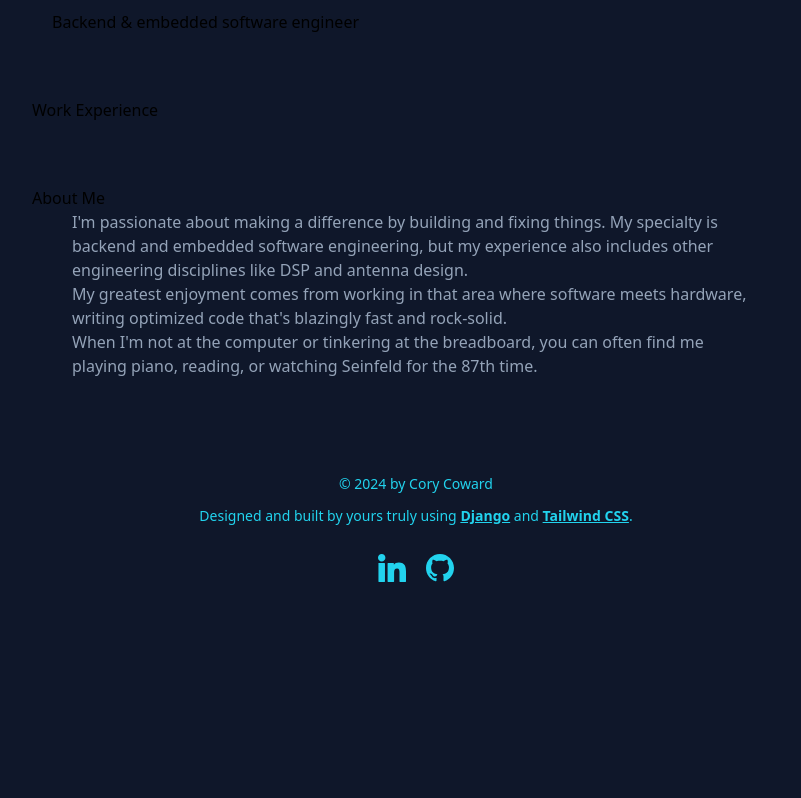
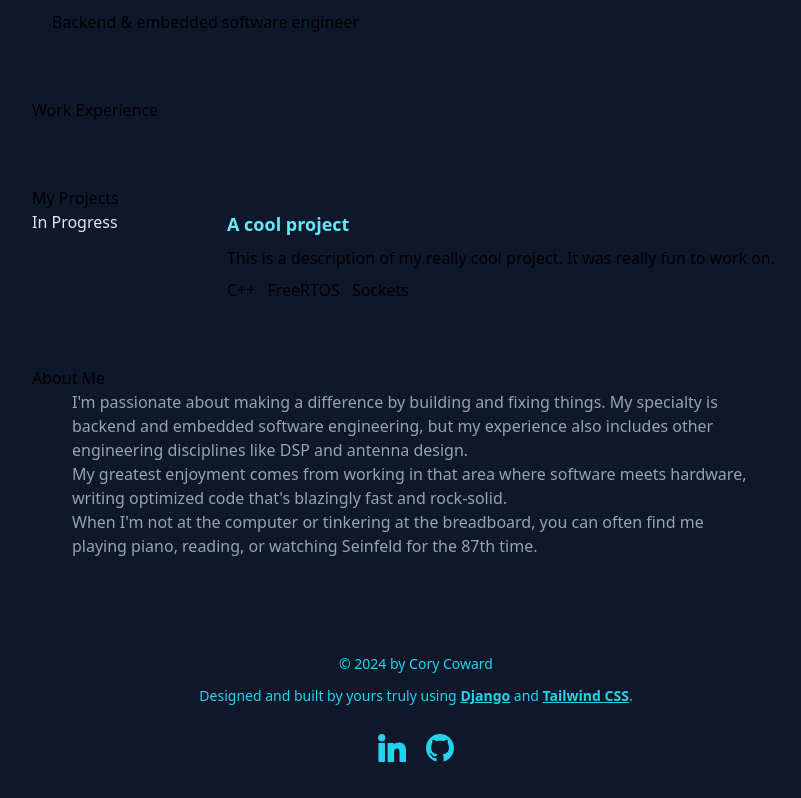
Before and after one commit to CategoryCory/corydottech, a Django app: page / in a window 1280 px wide. Shown: the part 182-980 px from the top of the page, without its empty margins (224-1025 px from the left). Before the commit the page ends 764 px from the top, so only its background shows below. Run offline with Django 5.2, Linux system fonts and the light colour scheme; data that the repository does not hold is empty; some libraries are stand-ins or nearby versions.

Commit message:
Add fields to project model, add projects to home page

```diff
--- a/templates/pages/home.html
+++ b/templates/pages/home.html
@@ -9,7 +9,6 @@
         </div>
         <div class="mt-16">
             <h2 class="section-header section-header-line">Work Experience</h2>
-            <div>
             {% for job in jobs %}
                 <div class="job-card space-y-2">
                     <h3 class="text-slate-200">
@@ -20,7 +19,7 @@
                     {% if job.skills_used %}
                         <div class="flex justify-start items-center flex-wrap gap-3">
                             {% for job_skill in job.skills_used.all %}
-                                    <p class="job-skill">
+                                <p class="skill-tag">
                                     {{ job_skill }}
                                 </p>
                             {% endfor %}
@@ -28,6 +27,21 @@
                     {% endif %}
                 </div>
             {% endfor %}
+        </div>
+        <div class="mt-16">
+            <h2 class="section-header section-header-line">My Projects</h2>
+            <div class="project-card grid grid-cols-1 md:grid-cols-4 gap-3">
+                <div class="col-span-1 text-slate-200 hidden md:block">In Progress</div>
+                <div class="col-span-3 space-y-2">
+                    <h4 class="text-lg text-cyan-300 font-extrabold">A cool project</h4>
+                    <p class="md:hidden">In Progress</p>
+                    <p>This is a description of my really cool project. It was really fun to work on.</p>
+                    <div class="flex justify-start items-center flex-wrap gap-3">
+                        <p class="skill-tag">C++</p>
+                        <p class="skill-tag">FreeRTOS</p>
+                        <p class="skill-tag">Sockets</p>
+                    </div>
+                </div>
             </div>
         </div>
         <div class="mt-16">
--- a/theme/static_src/src/styles.css
+++ b/theme/static_src/src/styles.css
@@ -34,7 +34,8 @@
         color: #06B6D4;
     }
 
-    .job-card {
+    .job-card,
+    .project-card {
         @apply my-4 px-10 py-4 hover:bg-slate-800 hover:shadow-lg transition duration-100;
     }
 
@@ -42,7 +43,7 @@
         @apply list-disc list-inside marker:text-teal-400;
     }
 
-    .job-card .job-skill {
+    .skill-tag {
         @apply px-3 py-1 inline-block text-sm text-cyan-400 border border-cyan-400;
     }
 }
```
Also changed, not shown: projects/models.py (+9 -0 lines), projects/migrations/0002_project_slug_project_summary.py (added), projects/migrations/0003_alter_project_slug.py (added). Lines whose indentation alone changed are shown as unchanged.
